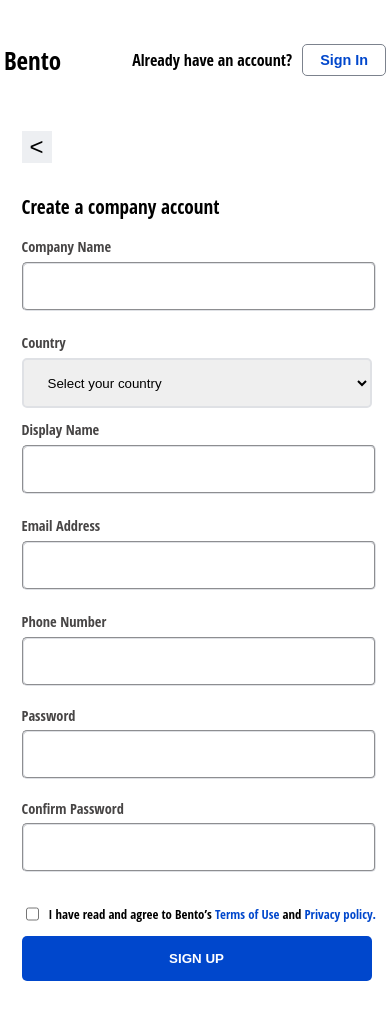
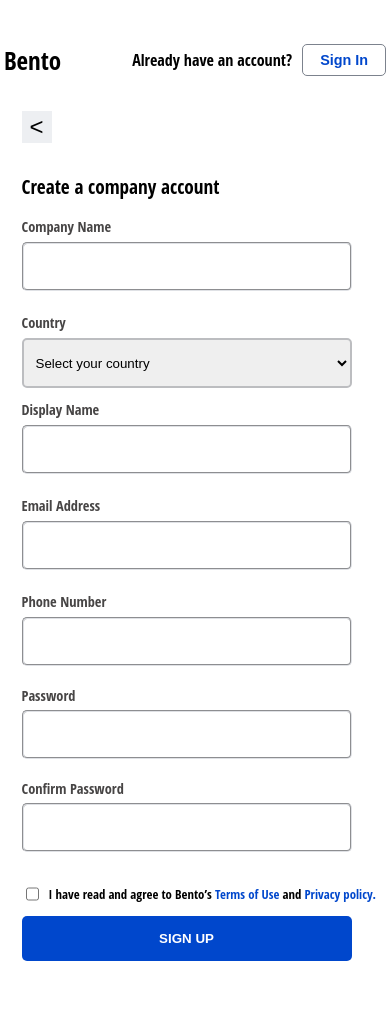
Before and after one commit to Zikkieman/bento-clone, a React (Create React App) app: page /sign-up in a window 390 px wide. After the commit the page ends 971 px from the top, so only its background shows below. Built offline with nearby package versions, Linux system fonts and the light colour scheme; no server answers.

Commit message:
ui fixed

```diff
--- a/src/components/routes/Sign-In/signin.style.scss
+++ b/src/components/routes/Sign-In/signin.style.scss
@@ -1,36 +1,10 @@
 .main-signin-div {
   padding: 10px 7%;
+  overflow: hidden;
   .signin-nav {
     h4 {
       display: inline-block;
       color: black;
-    }
-
-    .spacer {
-      display: inline-block;
-      height: 10px;
-      width: 70%;
-    }
-
-    @media (max-width: 1000px) {
-      .spacer {
-        display: inline-block;
-        width: 8%;
-      }
-    }
-
-    @media (max-width: 365px) {
-      .spacer {
-        display: inline-block;
-        width: 6%;
-      }
-    }
-
-    @media (min-width: 1020px) and (max-width: 1100px) {
-      .spacer {
-        display: inline-block;
-        width: 63%;
-      }
     }
 
     span {
@@ -143,20 +117,14 @@
 
     @media (max-width: 800px) {
       .first-signin-button {
-        width: 355px;
+        width: 353px;
       }
     }
-  }
 
-  @media (max-width: 1000px) {
-    .signin-div {
-      margin: 7% 2%;
-    }
-  }
-
-  @media (min-width: 1020px) and (max-width: 1050px) {
-    .signin-div {
-      margin: 7% 20%;
+    @media (max-width: 365px) {
+      .first-signin-button {
+        width: 345px;
+      }
     }
   }
 }
--- a/src/components/sign-up-form/sign-up.component.js
+++ b/src/components/sign-up-form/sign-up.component.js
@@ -12,20 +12,10 @@ import ButtonLoader from "../loader/spinner";
 const SignUpForm = () => {
   const navigate = useNavigate();
 
-  const [showPassword, setShowPassword] = useState(false);
-  const [showConfirmPassword, setShowConfirmPassword] = useState(false);
   const [agreement, setAgreement] = useState(false);
   const [spinner, setSpinner] = useState(false);
   const [visibilityIcon, setVisibilityIcon] = useState(false);
   const [secVisibilityIcon, setSecVisibilityIcon] = useState(false);
-
-  function handlePassword() {
-    setShowPassword(!showPassword);
-  }
-
-  function handleConfirmPassword() {
-    setShowConfirmPassword(!showConfirmPassword);
-  }
 
   function handleAgreement(event) {
     setAgreement(event.target.checked);
@@ -272,8 +262,6 @@ const SignUpForm = () => {
                         {password.length > 0 && (
                           <MdOutlineVisibilityOff
                             size={20}
-                            sx={{ margin: "0px" }}
-                            onClick={handlePassword}
                           />
                         )}
                       </>
@@ -282,8 +270,6 @@ const SignUpForm = () => {
                         {password.length > 0 && (
                           <MdOutlineVisibility
                             size={20}
-                            sx={{ margin: "0px" }}
-                            onClick={handlePassword}
                           />
                         )}
                       </>
@@ -299,7 +285,7 @@ const SignUpForm = () => {
                         touched.password &&
                         "1px solid #d4112c",
                     }}
-                    type={showPassword ? "text" : "password"}
+                    type={visibilityIcon ? "text" : "password"}
                     required
                     onChange={handleChange}
                     onBlur={handleBlur}
@@ -327,8 +313,6 @@ const SignUpForm = () => {
                         {confirmPassword.length > 0 && (
                           <MdOutlineVisibility
                             size={20}
-                            sx={{ margin: "0px" }}
-                            onClick={handlePassword}
                           />
                         )}
                       </>
@@ -337,8 +321,6 @@ const SignUpForm = () => {
                         {confirmPassword.length > 0 && (
                           <MdOutlineVisibilityOff
                             size={20}
-                            sx={{ margin: "0px" }}
-                            onClick={handlePassword}
                           />
                         )}
                       </>
--- a/src/components/sign-up-form/sign-up.styles.scss
+++ b/src/components/sign-up-form/sign-up.styles.scss
@@ -1,6 +1,5 @@
 .signup-main-div {
-
-  .form-wrapper{
+  .form-wrapper {
     margin-left: 20px;
   }
   h2 {
@@ -40,8 +39,7 @@
     height: 25px;
     margin-top: 5px;
     margin-bottom: 20px;
-    // margin-left: 15px;
-    padding: 10px 20px;
+    padding: 10px 8px;
     border-color: #dfe1e5;
     border-radius: 5px;
     border-style: groove;
@@ -49,13 +47,12 @@
 
   select {
     display: block;
-    width: 555px;
+    width: 530px;
     height: 40px;
     margin: 5px 0 10px 0px;
-    border-color: #dfe1e5;
     border-radius: 5px;
-    padding: 10px 20px;
-    border: 2px #dfe1e5 solid;
+    padding: 10px 8px;
+    border: 2px #bcbdc0 solid;
     .first-option {
       color: red;
     }
@@ -69,7 +66,7 @@
     border-radius: 5px;
     text-transform: uppercase;
     font-weight: 600;
-    width: 550px;
+    width: 530px;
   }
 
   .agree-terms {
@@ -84,31 +81,39 @@
     .agree-terms {
       width: 340px;
     }
+
+    .visible {
+      margin-right: 45px;
+    }
   }
 
   @media (max-width: 365px) {
     .signup-field {
       width: 290px;
     }
+
+    .visible {
+      margin-right: 65px;
+    }
   }
 
   @media (max-width: 800px) {
     select {
-      width: 350px;
+      width: 330px;
     }
 
     .form-button {
-      width: 350px;
+      width: 330px;
     }
   }
 
   @media (max-width: 365px) {
     select {
-      width: 335px;
+      width: 310px;
     }
 
     .form-button {
-      width: 350px;
+      width: 310px;
     }
   }
 
@@ -146,7 +151,6 @@
   .signup-button {
     background-color: #0047cc;
     color: #fff;
-    padding: 5px 205px;
     font-size: 0.8rem;
     font-weight: 600;
 
@@ -163,41 +167,6 @@
       padding: 5px 200px;
     }
   }
-
-  @media (min-width: 365px) and (max-width: 500px) {
-    .signup-button {
-      padding: 5px 145px;
-    }
-  }
-
-  @media (max-width: 364px) {
-    .signup-button {
-      padding: 5px 130px;
-    }
-  }
-}
-@media (min-width: 800px) and (max-width: 1100px) {
-  .signup-main-div {
-    padding: 20px 10%;
-  }
-}
-
-@media (min-width: 500px) and (max-width: 1000px) {
-  .signup-main-div {
-    padding: 20px 10%;
-  }
-}
-
-@media (min-width: 365px) and (max-width: 499px) {
-  .signup-main-div {
-    padding: 20px 2%;
-  }
-}
-
-@media (max-width: 364px) {
-  .signup-main-div {
-    padding: 20px 3%;
-  }
 }
 
 .error {
@@ -205,4 +174,5 @@
   font-size: 0.75rem;
   text-align: left;
   margin-top: -7px;
+  max-width: 350px;
 }
--- a/src/index.css
+++ b/src/index.css
@@ -1,5 +1,6 @@
 body {
   margin: 0;
+  overflow: hidden;
   font-family: "Open Sans Condensed",-apple-system, BlinkMacSystemFont, 'Segoe UI', 'Roboto', 'Oxygen',
     'Ubuntu', 'Cantarell', 'Fira Sans', 'Droid Sans', 'Helvetica Neue',
     sans-serif;
@@ -11,3 +12,7 @@ code {
   font-family: source-code-pro, Menlo, Monaco, Consolas, 'Courier New',
     monospace;
 }
+
+html{
+  margin: 0;
+}
```
